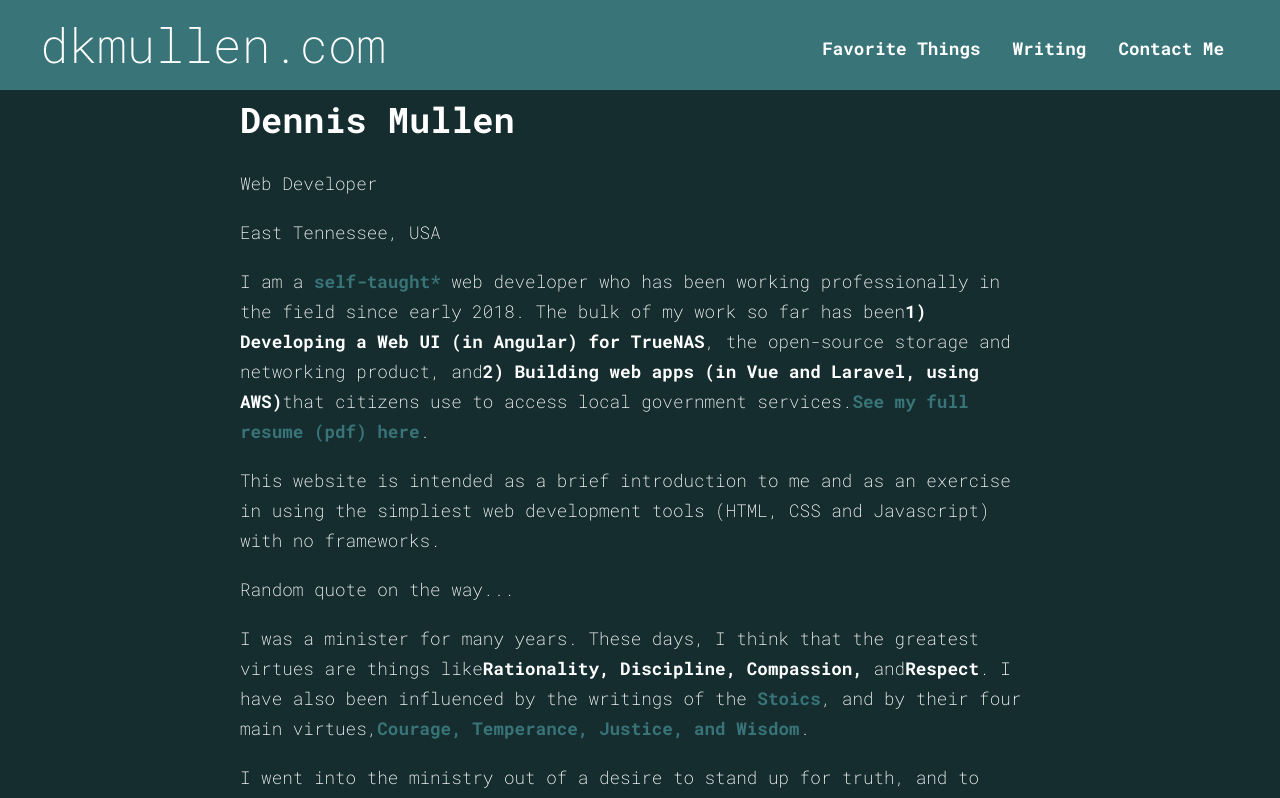
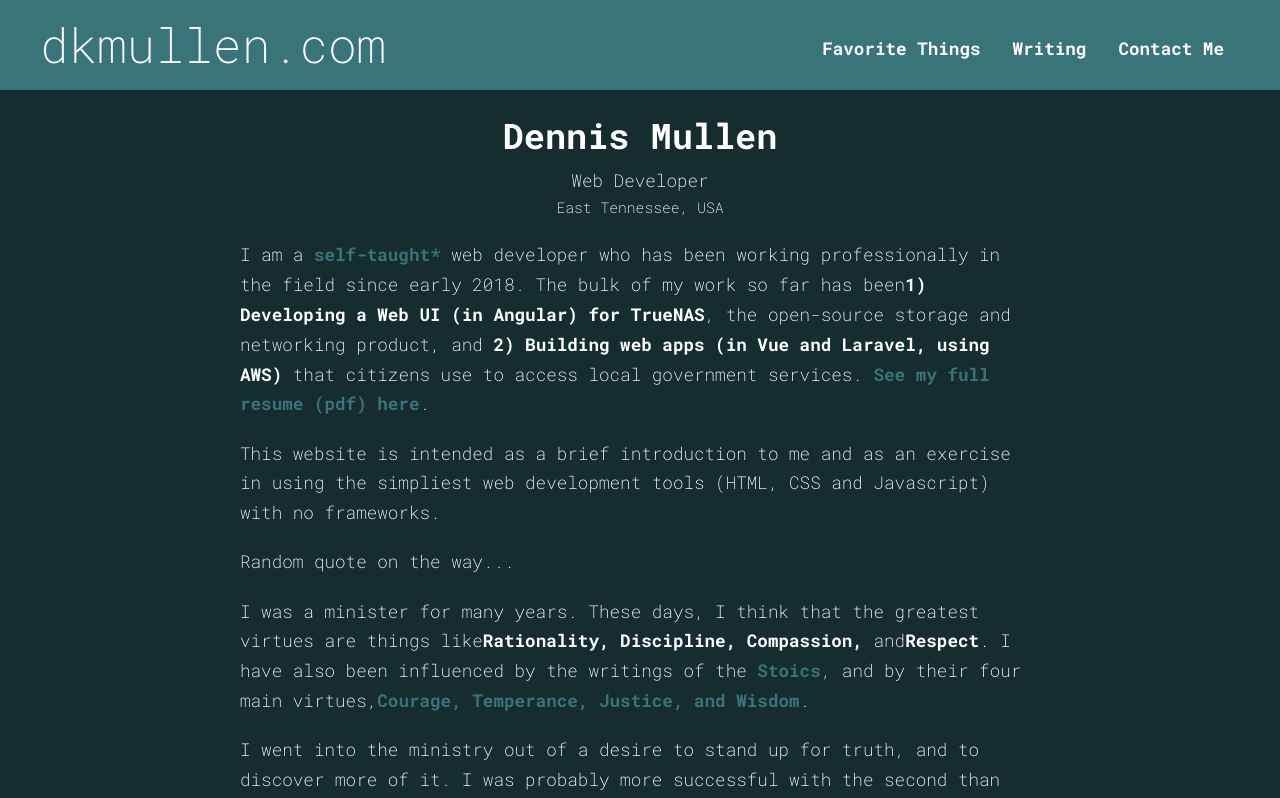
Before and after one commit to dkmullen/next-dkm, a Next.js app: page / in a window 1280 px wide. Shown: the top 798 px of the page. Built offline with nearby package versions, Linux system fonts and the light colour scheme.

Commit message:
Work on page heading

```diff
--- /dev/null
+++ b/app/components/pageHeader.js
@@ -0,0 +1,10 @@
+
+export function PageHeader({ line1, line2, line3 }) {
+    return (
+    <div className="page-header">
+        <h1 className="center">{line1}</h1>
+        {line2 && <div className='center'>{line2}</div>}
+        {line3 && <div className="center smaller">{line3}</div>}
+    </div>
+    )
+}
--- a/app/globals.css
+++ b/app/globals.css
@@ -35,6 +35,9 @@ body {
 .center {
   text-align: center;
 }
+.smaller {
+  font-size: smaller;
+}
 a {
   text-decoration: none;
   color: var(--accent);
@@ -49,7 +52,6 @@ a:hover {
   font-size: 18px;
   padding: 0 1rem;
 }
-
 .button.accent {
   background-color: var(--accent);
   border-color: var(--accent);
@@ -61,3 +63,6 @@ li {
 p {
   margin: 1.2rem 0;
 }
+.page-header {
+  margin-top: 1rem;
+}
--- a/app/page.js
+++ b/app/page.js
@@ -1,30 +1,29 @@
 import LikeButton from './like-button';
+import styles from './page.module.css';
+import { PageHeader } from './components/pageHeader';
+
+const header = {
+  line1: 'Dennis Mullen',
+  line2: 'Web Developer',
+  line3: 'East Tennessee, USA',
+}
 
 function Header({ title }) {
   return <h1>{`Hey. ${title}`}</h1>;
 }
 
 export default function Homepage() {
-  const names = ['Ada Lovelace', 'Grace Hopper', 'Margaret Hamilton'];
-
   return (
     <>
       <div className='page'>
-        <div className="headline">
-          <h1>Dennis Mullen</h1>
-          <p>Web Developer</p>
-          <p className="smaller">East Tennessee, USA</p>
-        </div>
+      <PageHeader line1={header.line1} line2={header.line2} line3={header.line3} />
 
       <p className="left">
-          I am a <a href="#self-taught">self-taught*</a> web developer who has
-          been working professionally in the field since early 2018. The bulk of
-          my work so far has been
+        I am a <a href="#self-taught">self-taught*</a> web developer who has been working professionally in the field since early 2018. The bulk of my work so far has been
         <strong>1) Developing a Web UI (in Angular) for TrueNAS</strong>, the
         open-source storage and networking product, and
-          <strong>2) Building web apps (in Vue and Laravel, using AWS)</strong>
-          that citizens use to access local government services.
-          <a href="assets/dkm-resume.pdf" target="_blank">
+        <strong> 2) Building web apps (in Vue and Laravel, using AWS) </strong>
+        that citizens use to access local government services. <a href="assets/dkm-resume.pdf" target="_blank">
           See my full resume (pdf) here</a
         >.
       </p>
@@ -117,7 +116,6 @@ export default function Homepage() {
       </p>
       </div>
       <a rel="me" href="https://awscommunity.social/@dkmullen"></a>
-
     </>
   );
 }
--- /dev/null
+++ b/app/page.module.css
@@ -0,0 +1,3 @@
+.mt-1 {
+    margin-top: 1px !important;
+}
```
Also changed, not shown: app/contact-me/page.js (+3 -5 lines), app/contact-me/page.module.css (+6 -1 lines), 1 other file (tests, documents, lock files or other folders). Lines whose indentation alone changed are shown as unchanged.
